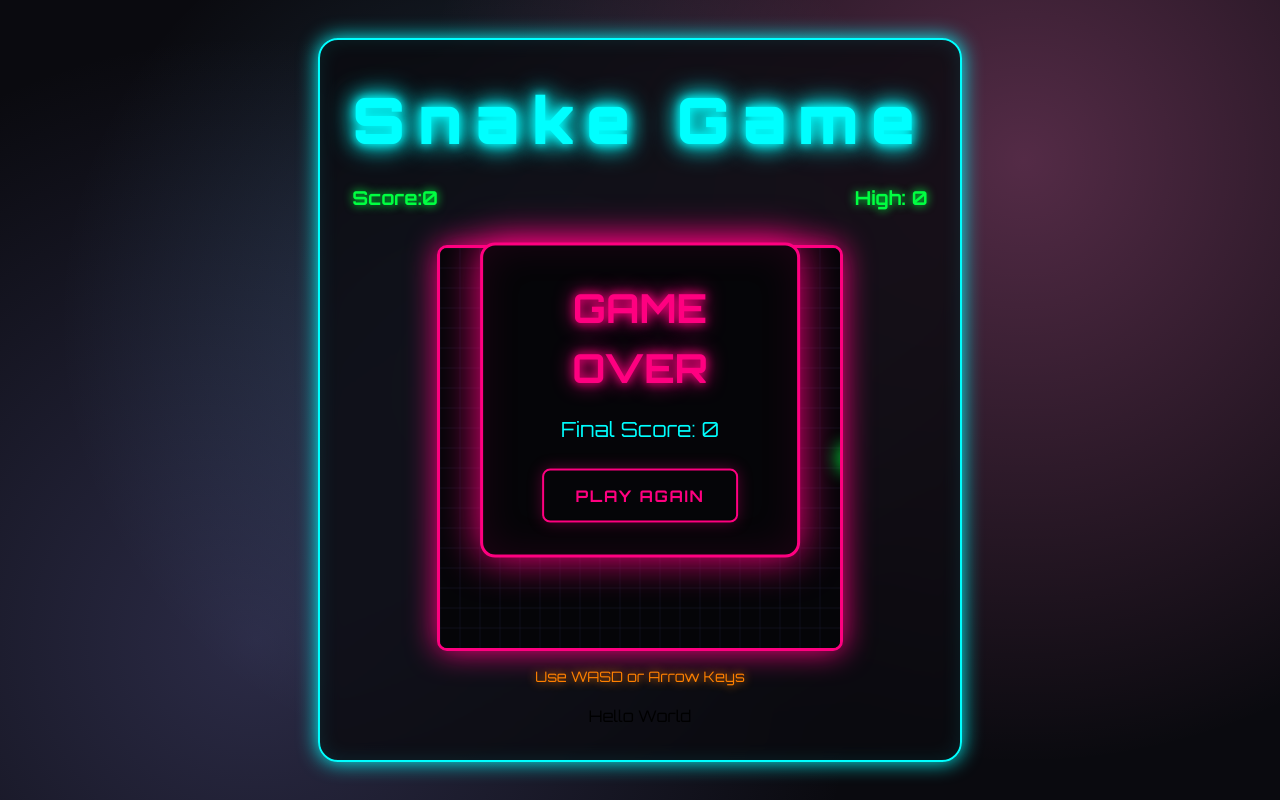
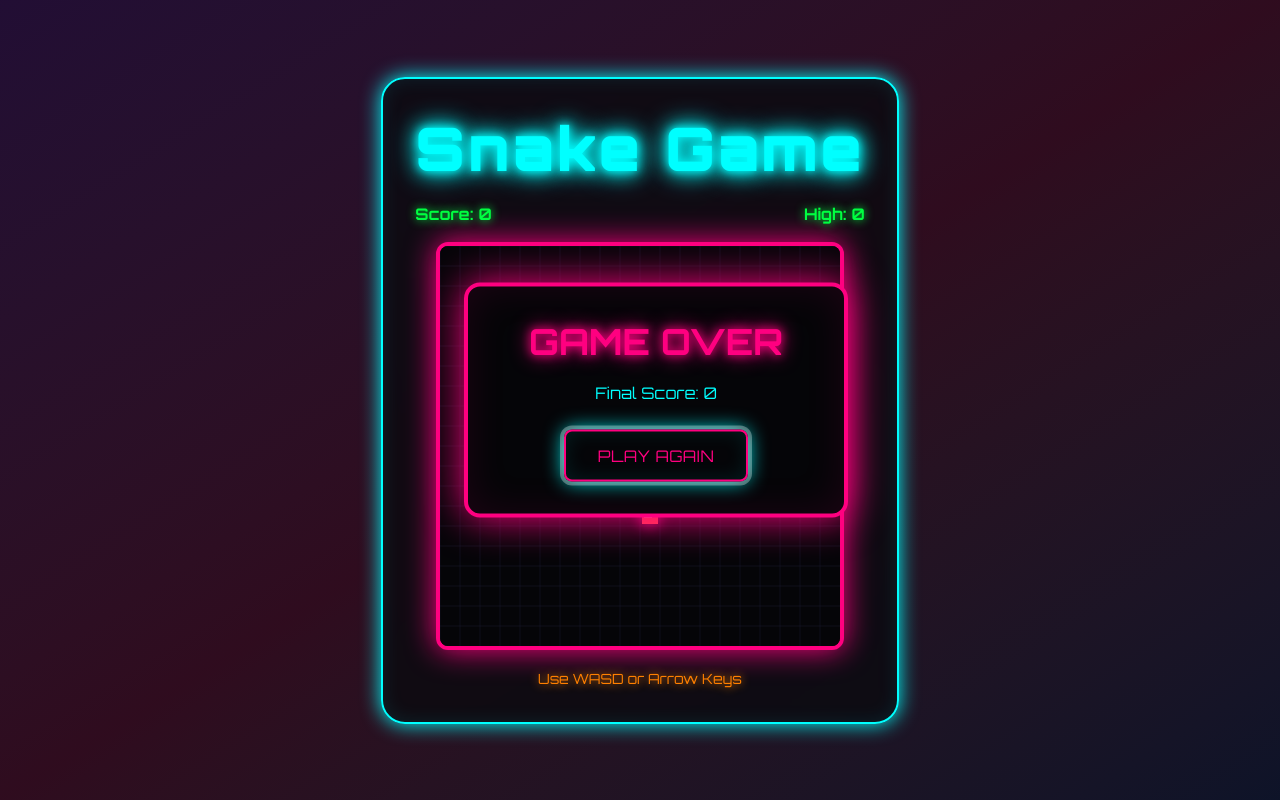
Before and after one commit to HyeongjongKIM/snake-game, a website built with Vite: page index.html in a window 1280 px wide. Both pictures are taken after a click on the button "START GAME". Built offline with nearby package versions, Linux system fonts and the light colour scheme.

Commit message:
chore: add tailwind css

```diff
--- a/eslint.config.js
+++ b/eslint.config.js
@@ -43,6 +43,7 @@ export default tseslint.config(
       '.pnp.*',
       'yarn.lock',
       'eslint.config.js',
+      'vite.config.ts',
     ],
   },
 );
--- a/index.html
+++ b/index.html
@@ -5,33 +5,86 @@
     <link rel="icon" type="image/svg+xml" href="/vite.svg" />
     <meta name="viewport" content="width=device-width, initial-scale=1.0" />
     <title>SNAKE GAME</title>
+    <link rel="preconnect" href="https://fonts.googleapis.com" />
+    <link rel="preconnect" href="https://fonts.gstatic.com" crossorigin />
+    <link
+      href="https://fonts.googleapis.com/css2?family=Orbitron:wght@400;700;900&display=swap"
+      rel="stylesheet"
+    />
+    <link rel="stylesheet" href="/src/index.css" />
   </head>
-  <body>
-    <div id="app">
-      <header><h1>Snake Game</h1></header>
+  <body class="flex justify-center items-center">
+    <div
+      id="app"
+      class="text-center p-8 bg-[rgba(10,10,15,0.8)] rounded-3xl border-2 border-neon-blue shadow-neon-blue backdrop-blur-sm"
+    >
+      <header>
+        <h1 class="text-neon-blue animate-neon-flicker mb-4 tracking-wider">
+          Snake Game
+        </h1>
+      </header>
       <main>
-        <div class="score">
-          <div class="score">Score: <span id="score">0</span></div>
-          <div class="high-score">High: <span id="high-score">0</span></div>
+        <div class="flex justify-between mb-4 font-bold">
+          <div class="text-neon-green text-shadow-neon-glow">
+            Score:
+            <span id="score">0</span>
+          </div>
+          <div class="text-neon-green text-shadow-neon-glow">
+            High:
+            <span id="high-score">0</span>
+          </div>
         </div>
-        <canvas width="400" height="400"></canvas>
-        <div class="game-controls">
-          <div class="control-info">Use WASD or Arrow Keys</div>
-          <div id="pressKeyMessage" class="press-key-message">
+        <canvas
+          width="400"
+          height="400"
+          class="border-4 border-neon-pink rounded-xl shadow-neon-pink bg-darker-bg mx-auto mb-4"
+          aria-label="Snake Game Canvas"
+          role="img"
+        ></canvas>
+        <div class="mt-4">
+          <small class="text-neon-orange mb-4 text-shadow-neon-glow">
+            Use WASD or Arrow Keys
+          </small>
+          <h5
+            id="pressKeyMessage"
+            class="text-neon-blue font-bold my-4 animate-pulse-glow"
+          >
             Press any key to play game
-          </div>
-          <button id="startBtn" class="start-btn">START GAME</button>
-          <button id="pauseBtn" class="pause-btn" style="display: none">
+          </h5>
+          <button
+            id="startBtn"
+            class="bg-transparent border-2 border-neon-green text-neon-green px-8 py-3 rounded-lg uppercase tracking-wide transition-all duration-300 mx-2 shadow-neon-green hover:bg-neon-green hover:text-dark-bg hover:shadow-neon-green-hover hover:-translate-y-0.5 active:translate-y-0"
+          >
+            START GAME
+          </button>
+
+          <button
+            id="pauseBtn"
+            class="bg-transparent border-2 border-neon-orange text-neon-orange px-8 py-3 rounded-lg uppercase tracking-wide hidden transition-all duration-300 mx-2 shadow-neon-orange hover:bg-neon-orange hover:text-dark-bg hover:shadow-neon-orange-hover hover:-translate-y-0.5 active:translate-y-0"
+          >
             PAUSE
           </button>
         </div>
-        <div id="gameOver" class="game-over" style="display: none">
-          <h2>GAME OVER</h2>
-          <p>Final Score: <span id="finalScore">0</span></p>
-          <button id="restartBtn" class="restart-btn">PLAY AGAIN</button>
+        <div
+          id="gameOver"
+          class="fixed top-1/2 left-1/2 -translate-x-1/2 -translate-y-1/2 bg-darker-bg border-4 border-neon-pink rounded-2xl p-8 shadow-neon-pink-strong z-[1000] max-w-sm w-full mx-4"
+          style="display: none"
+        >
+          <h2 class="text-neon-pink mb-4 text-shadow-neon-strong">GAME OVER</h2>
+          <p class="text-neon-blue mb-6">
+            Final Score:
+            <span id="finalScore">0</span>
+          </p>
+          <button
+            id="restartBtn"
+            class="bg-transparent border-2 border-neon-pink text-neon-pink px-8 py-3 rounded-lg uppercase tracking-wide transition-all duration-300 mx-2 shadow-neon-pink-button hover:bg-neon-pink hover:text-dark-bg hover:shadow-neon-pink-button-hover hover:-translate-y-0.5 active:translate-y-0"
+          >
+            PLAY AGAIN
+          </button>
         </div>
       </main>
-      <footer><p>Hello World</p></footer>
+      <footer>
+      </footer>
     </div>
     <script type="module" src="/src/main.ts"></script>
   </body>
--- a/package.json
+++ b/package.json
@@ -24,5 +24,9 @@
     "typescript-eslint": "^8.40.0",
     "vite": "^7.1.2"
   },
-  "packageManager": "yarn@4.9.2"
+  "packageManager": "yarn@4.9.2",
+  "dependencies": {
+    "@tailwindcss/vite": "^4.1.12",
+    "tailwindcss": "^4.1.12"
+  }
 }
--- /dev/null
+++ b/src/index.css
@@ -0,0 +1,137 @@
+@import 'tailwindcss';
+
+/* Custom CSS variables for neon colors */
+:root {
+  --neon-blue: #00ffff;
+  --neon-pink: #ff0080;
+  --neon-green: #00ff41;
+  --neon-orange: #ff8000;
+  --dark-bg: #0a0a0f;
+  --darker-bg: #050508;
+}
+
+@theme {
+  --color-neon-blue: #00ffff;
+  --color-neon-pink: #ff0080;
+  --color-neon-green: #00ff41;
+  --color-neon-orange: #ff8000;
+  --color-dark-bg: #0a0a0f;
+  --color-darker-bg: #050508;
+
+  /* Custom shadows */
+  --shadow-neon-blue: 0 0 20px #00ffff, inset 0 0 20px rgba(0, 255, 255, 0.1);
+  --shadow-neon-blue-glow:
+    0 0 30px #00ffff, inset 0 0 30px rgba(0, 255, 255, 0.1);
+  --shadow-neon-pink: 0 0 30px #ff0080, inset 0 0 30px rgba(255, 0, 128, 0.1);
+  --shadow-neon-pink-strong:
+    0 0 40px #ff0080, inset 0 0 40px rgba(255, 0, 128, 0.1);
+  --shadow-neon-green: 0 0 15px rgba(0, 255, 65, 0.3);
+  --shadow-neon-green-hover:
+    0 0 25px #00ff41, inset 0 0 25px rgba(0, 255, 65, 0.2);
+  --shadow-neon-orange: 0 0 15px rgba(255, 128, 0, 0.3);
+  --shadow-neon-orange-hover:
+    0 0 25px #ff8000, inset 0 0 25px rgba(255, 128, 0, 0.2);
+  --shadow-neon-pink-button: 0 0 15px rgba(255, 0, 128, 0.3);
+  --shadow-neon-pink-button-hover: 0 0 25px rgba(255, 0, 128, 0.2);
+
+  /* Custom text shadows */
+  --text-shadow-neon-glow: 0 0 10px currentColor;
+  --text-shadow-neon-strong: 0 0 10px currentColor, 0 0 20px currentColor;
+}
+
+@layer base {
+  * {
+    @apply box-border;
+  }
+
+  html {
+    @apply text-base antialiased font-['Orbitron'];
+  }
+
+  /* Body styles */
+  body {
+    @apply bg-dark-bg bg-gradient-to-br from-purple-900/30 via-pink-900/30 to-blue-900/20 min-h-screen overflow-hidden w-full h-screen;
+  }
+
+  /* Default typography styles */
+  h1 {
+    @apply text-6xl font-black leading-tight;
+  }
+
+  h2 {
+    @apply text-4xl font-bold leading-tight;
+  }
+
+  h3 {
+    @apply text-3xl font-bold leading-tight;
+  }
+
+  h4 {
+    @apply text-2xl font-semibold leading-snug;
+  }
+
+  h5 {
+    @apply text-xl font-semibold leading-snug;
+  }
+
+  h6 {
+    @apply text-lg font-semibold leading-normal;
+  }
+
+  p {
+    @apply text-base leading-relaxed;
+  }
+
+  small {
+    @apply text-sm leading-normal;
+  }
+}
+/* Custom animations */
+@keyframes neon-flicker {
+  0%,
+  100% {
+    text-shadow:
+      0 0 10px var(--neon-blue),
+      0 0 20px var(--neon-blue),
+      0 0 30px var(--neon-blue);
+  }
+  50% {
+    text-shadow:
+      0 0 5px var(--neon-blue),
+      0 0 10px var(--neon-blue),
+      0 0 15px var(--neon-blue);
+  }
+}
+
+@keyframes pulse-glow {
+  0%,
+  100% {
+    opacity: 1;
+    text-shadow:
+      0 0 10px var(--neon-blue),
+      0 0 20px var(--neon-blue);
+  }
+  50% {
+    opacity: 0.7;
+    text-shadow:
+      0 0 5px var(--neon-blue),
+      0 0 10px var(--neon-blue);
+  }
+}
+
+.animate-neon-flicker {
+  animation: neon-flicker 2s infinite alternate;
+}
+
+.animate-pulse-glow {
+  animation: pulse-glow 2s infinite;
+}
+
+/* Focus styles for keyboard navigation */
+button:focus,
+button:focus-visible {
+  outline: none;
+  box-shadow:
+    0 0 0 4px rgba(255, 255, 255, 0.3),
+    var(--shadow-neon-blue);
+}
--- a/src/main.ts
+++ b/src/main.ts
@@ -1,4 +1,4 @@
-import './styles/index.css';
+// import './styles/index.css';
 
 interface Position {
   x: number;
--- a/src/styles/_reset.css
+++ /dev/null
@@ -1,75 +0,0 @@
-/* 1. Use a more-intuitive box-sizing model */
-*,
-*::before,
-*::after {
-  box-sizing: border-box;
-}
-
-/* 2. Remove default margin */
-* {
-  margin: 0;
-}
-
-/* 3. Enable keyword animations */
-@media (prefers-reduced-motion: no-preference) {
-  html {
-    interpolate-size: allow-keywords;
-  }
-}
-
-body {
-  /* 4. Add accessible line-height */
-  line-height: 1.5;
-  /* 5. Improve text rendering */
-  -webkit-font-smoothing: antialiased;
-}
-
-/* 6. Improve media defaults */
-img,
-picture,
-video,
-canvas,
-svg {
-  display: block;
-  max-width: 100%;
-}
-
-/* 7. Inherit fonts for form controls */
-input,
-button,
-textarea,
-select {
-  font: inherit;
-}
-
-/* 8. Avoid text overflows */
-p,
-h1,
-h2,
-h3,
-h4,
-h5,
-h6 {
-  overflow-wrap: break-word;
-}
-
-/* 9. Improve line wrapping */
-p {
-  text-wrap: pretty;
-}
-h1,
-h2,
-h3,
-h4,
-h5,
-h6 {
-  text-wrap: balance;
-}
-
-/*
-  10. Create a root stacking context
-*/
-#root,
-#__next {
-  isolation: isolate;
-}
--- a/src/styles/index.css
+++ /dev/null
@@ -1,243 +0,0 @@
-@import './_reset.css';
-
-/* Retro Snake Game Styles */
-@import url('https://fonts.googleapis.com/css2?family=Orbitron:wght@400;700;900&display=swap');
-
-:root {
-  --neon-blue: #00ffff;
-  --neon-pink: #ff0080;
-  --neon-green: #00ff41;
-  --neon-orange: #ff8000;
-  --dark-bg: #0a0a0f;
-  --darker-bg: #050508;
-  --grid-color: #1a1a2e;
-}
-
-* {
-  box-sizing: border-box;
-}
-
-body {
-  margin: 0;
-  padding: 0;
-  background: var(--dark-bg);
-  background-image:
-    radial-gradient(
-      circle at 20% 80%,
-      rgba(120, 119, 198, 0.3) 0%,
-      transparent 50%
-    ),
-    radial-gradient(
-      circle at 80% 20%,
-      rgba(255, 119, 198, 0.3) 0%,
-      transparent 50%
-    ),
-    radial-gradient(
-      circle at 40% 40%,
-      rgba(120, 200, 255, 0.2) 0%,
-      transparent 50%
-    );
-  font-family: 'Orbitron', monospace;
-  display: flex;
-  justify-content: center;
-  align-items: center;
-  min-height: 100vh;
-  overflow: hidden;
-  width: 100%;
-  height: 100vh;
-  display: flex;
-  justify-content: center;
-  align-items: center;
-}
-
-#app {
-  text-align: center;
-  padding: 2rem;
-  background: rgba(10, 10, 15, 0.8);
-  border-radius: 20px;
-  border: 2px solid var(--neon-blue);
-  box-shadow:
-    0 0 20px var(--neon-blue),
-    inset 0 0 20px rgba(0, 255, 255, 0.1);
-  backdrop-filter: blur(10px);
-}
-
-header h1 {
-  font-size: 4rem;
-  font-weight: 900;
-  color: var(--neon-blue);
-  text-shadow:
-    0 0 10px var(--neon-blue),
-    0 0 20px var(--neon-blue),
-    0 0 30px var(--neon-blue);
-  margin: 0 0 1rem 0;
-  letter-spacing: 0.2em;
-  animation: neon-flicker 2s infinite alternate;
-}
-
-@keyframes neon-flicker {
-  0%,
-  100% {
-    text-shadow:
-      0 0 10px var(--neon-blue),
-      0 0 20px var(--neon-blue),
-      0 0 30px var(--neon-blue);
-  }
-  50% {
-    text-shadow:
-      0 0 5px var(--neon-blue),
-      0 0 10px var(--neon-blue),
-      0 0 15px var(--neon-blue);
-  }
-}
-
-.score {
-  display: flex;
-  justify-content: space-between;
-  margin-bottom: 1rem;
-  font-size: 1.2rem;
-  font-weight: 700;
-}
-
-.score,
-.high-score {
-  color: var(--neon-green);
-  text-shadow: 0 0 10px var(--neon-green);
-}
-
-canvas {
-  border: 3px solid var(--neon-pink);
-  border-radius: 10px;
-  box-shadow:
-    0 0 30px var(--neon-pink),
-    inset 0 0 30px rgba(255, 0, 128, 0.1);
-  background: var(--darker-bg);
-  display: block;
-  margin: 0 auto 1rem auto;
-}
-
-.game-controls {
-  margin-top: 1rem;
-}
-
-.control-info {
-  color: var(--neon-orange);
-  font-size: 0.9rem;
-  margin-bottom: 1rem;
-  text-shadow: 0 0 10px var(--neon-orange);
-}
-
-.press-key-message {
-  color: var(--neon-blue);
-  font-size: 1.2rem;
-  font-weight: 700;
-  margin: 1rem 0;
-  text-shadow:
-    0 0 10px var(--neon-blue),
-    0 0 20px var(--neon-blue);
-  animation: pulse-glow 2s infinite;
-}
-
-@keyframes pulse-glow {
-  0%,
-  100% {
-    opacity: 1;
-    text-shadow:
-      0 0 10px var(--neon-blue),
-      0 0 20px var(--neon-blue);
-  }
-  50% {
-    opacity: 0.7;
-    text-shadow:
-      0 0 5px var(--neon-blue),
-      0 0 10px var(--neon-blue);
-  }
-}
-
-button {
-  background: transparent;
-  border: 2px solid var(--neon-green);
-  color: var(--neon-green);
-  padding: 0.8rem 2rem;
-  font-size: 1rem;
-  font-weight: 700;
-  font-family: 'Orbitron', monospace;
-  cursor: pointer;
-  border-radius: 8px;
-  text-transform: uppercase;
-  letter-spacing: 0.1em;
-  transition: all 0.3s ease;
-  margin: 0 0.5rem;
-  box-shadow: 0 0 15px rgba(0, 255, 65, 0.3);
-}
-
-button:hover {
-  background: var(--neon-green);
-  color: var(--dark-bg);
-  box-shadow:
-    0 0 25px var(--neon-green),
-    inset 0 0 25px rgba(0, 255, 65, 0.2);
-  transform: translateY(-2px);
-}
-
-button:active {
-  transform: translateY(0);
-}
-
-.pause-btn {
-  border-color: var(--neon-orange);
-  color: var(--neon-orange);
-  box-shadow: 0 0 15px rgba(255, 128, 0, 0.3);
-}
-
-.pause-btn:hover {
-  background: var(--neon-orange);
-  color: var(--dark-bg);
-  box-shadow:
-    0 0 25px var(--neon-orange),
-    inset 0 0 25px rgba(255, 128, 0, 0.2);
-}
-
-.game-over {
-  position: absolute;
-  top: 50%;
-  left: 50%;
-  transform: translate(-50%, -50%);
-  background: var(--darker-bg);
-  border: 3px solid var(--neon-pink);
-  border-radius: 15px;
-  padding: 2rem;
-  box-shadow:
-    0 0 40px var(--neon-pink),
-    inset 0 0 40px rgba(255, 0, 128, 0.1);
-  z-index: 1000;
-}
-
-.game-over h2 {
-  color: var(--neon-pink);
-  font-size: 2.5rem;
-  margin: 0 0 1rem 0;
-  text-shadow:
-    0 0 10px var(--neon-pink),
-    0 0 20px var(--neon-pink);
-}
-
-.game-over p {
-  color: var(--neon-blue);
-  font-size: 1.3rem;
-  margin-bottom: 1.5rem;
-}
-
-.restart-btn {
-  border-color: var(--neon-pink);
-  color: var(--neon-pink);
-  box-shadow: 0 0 15px rgba(255, 0, 128, 0.3);
-}
-
-.restart-btn:hover {
-  background: var(--neon-pink);
-  color: var(--dark-bg);
-  box-shadow:
-    0 0 25px var(--neon-pink),
-    inset 0 0 25px rgba(255, 0, 128, 0.2);
-}
--- a/tsconfig.json
+++ b/tsconfig.json
@@ -22,5 +22,5 @@
     "noFallthroughCasesInSwitch": true,
     "noUncheckedSideEffectImports": true
   },
-  "include": ["src"]
+  "include": ["src", "vite.config.ts"]
 }
--- /dev/null
+++ b/vite.config.ts
@@ -0,0 +1,7 @@
+import { defineConfig } from 'vite';
+import tailwindcss from '@tailwindcss/vite';
+
+// https://vitejs.dev/config/
+export default defineConfig({
+  plugins: [tailwindcss()],
+});
```
Also changed, not shown: 1 other file.
